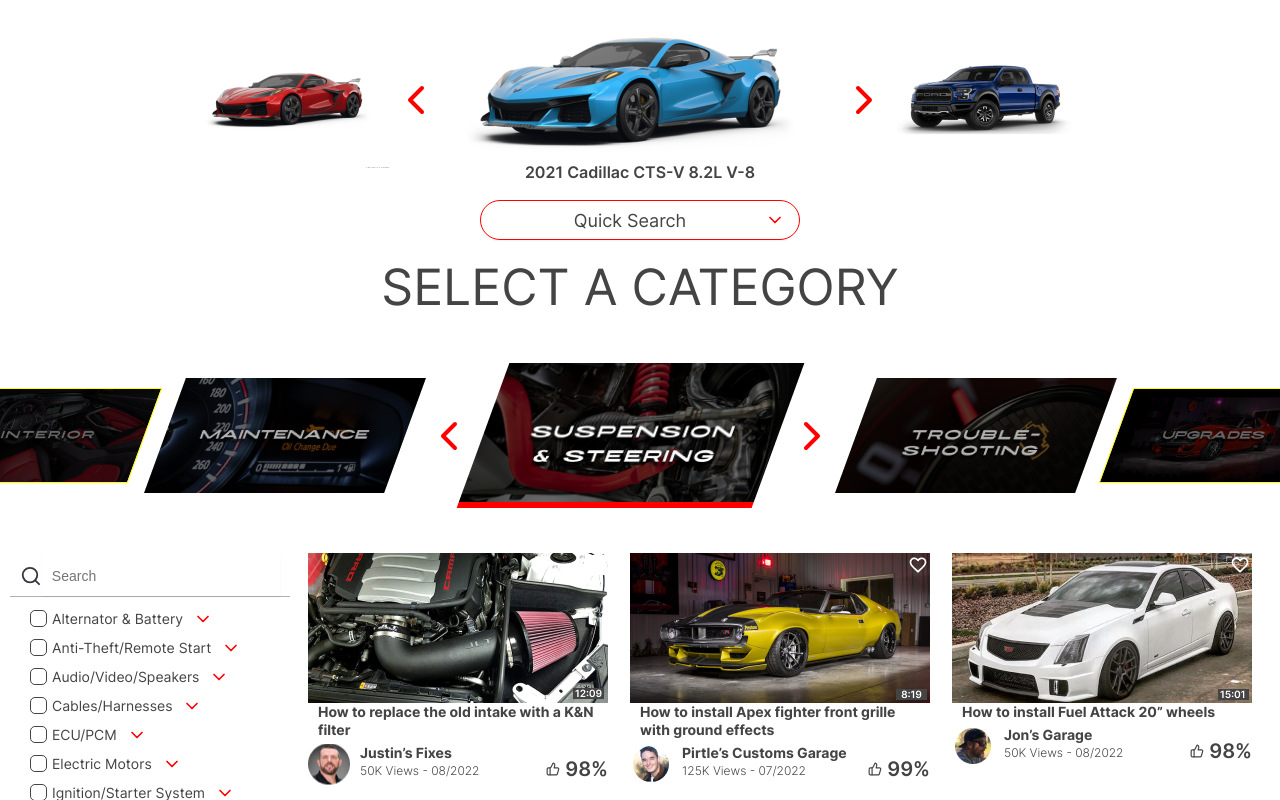
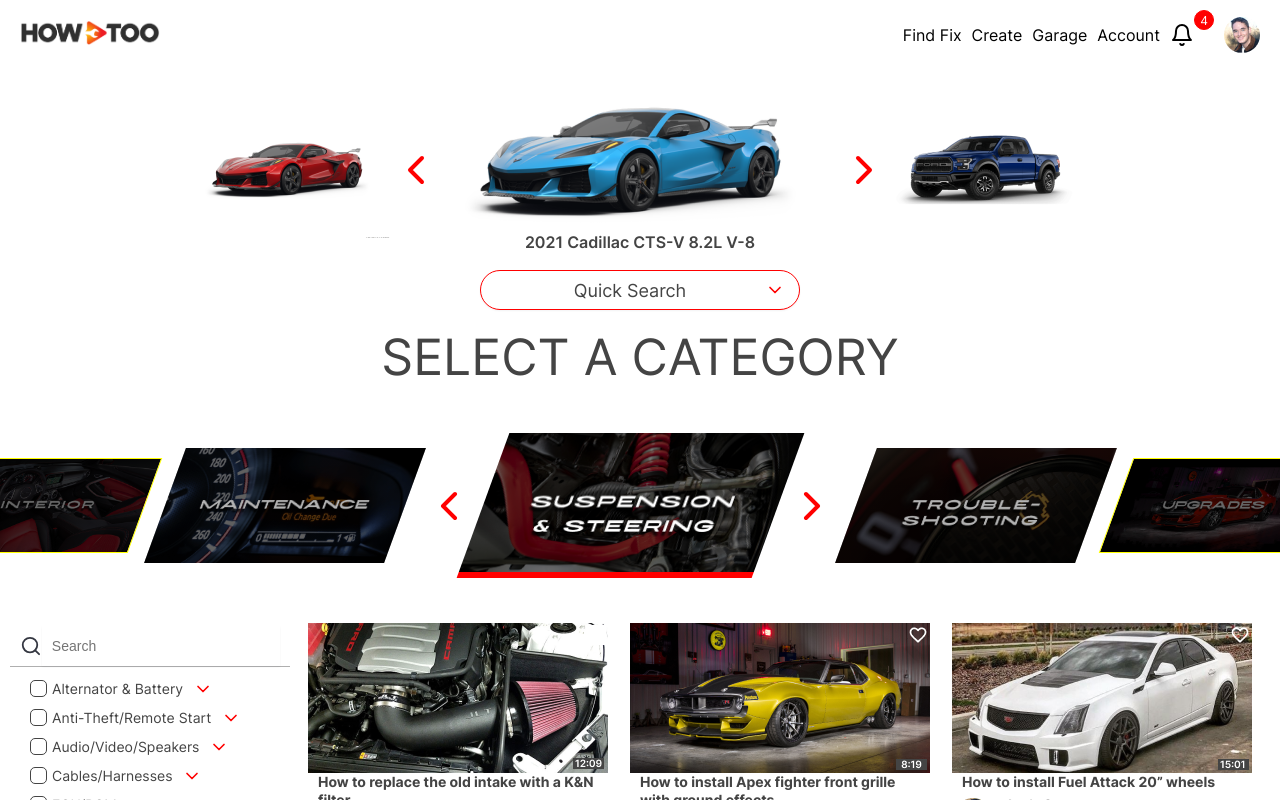
Before and after one commit to lgdhades/howtoo, a Next.js app: page / in a window 1280 px wide. Shown: the top 800 px of the page. Built offline with nearby package versions, Linux system fonts and the light colour scheme.

Commit message:
feat [index.js] : add Navbar in Home Page

```diff
--- a/pages/index.js
+++ b/pages/index.js
@@ -8,6 +8,7 @@
 import { SingleSelectDropdown } from '../components/SingleSelectDropDown/SingleSelectDropdown'
 import cars from '../data/cars.json'
 import { Sidebar } from '../components/Sidebar/Sidebar'
+import { Navbar } from '../components/Navbar/Navbar'
 
 /*---> Component <---*/
 export default function Home() {
@@ -21,6 +22,7 @@
         <link rel="icon" href="/HowTooIcon.ico" />
       </Head>
       <PageWrapper>
+        <Navbar />
         <CarsSlider searchValue={searchValue} setSearchValue={setSearchValue} />
         <SingleSelectDropdown
           placeholder={'Quick Search'}
```
